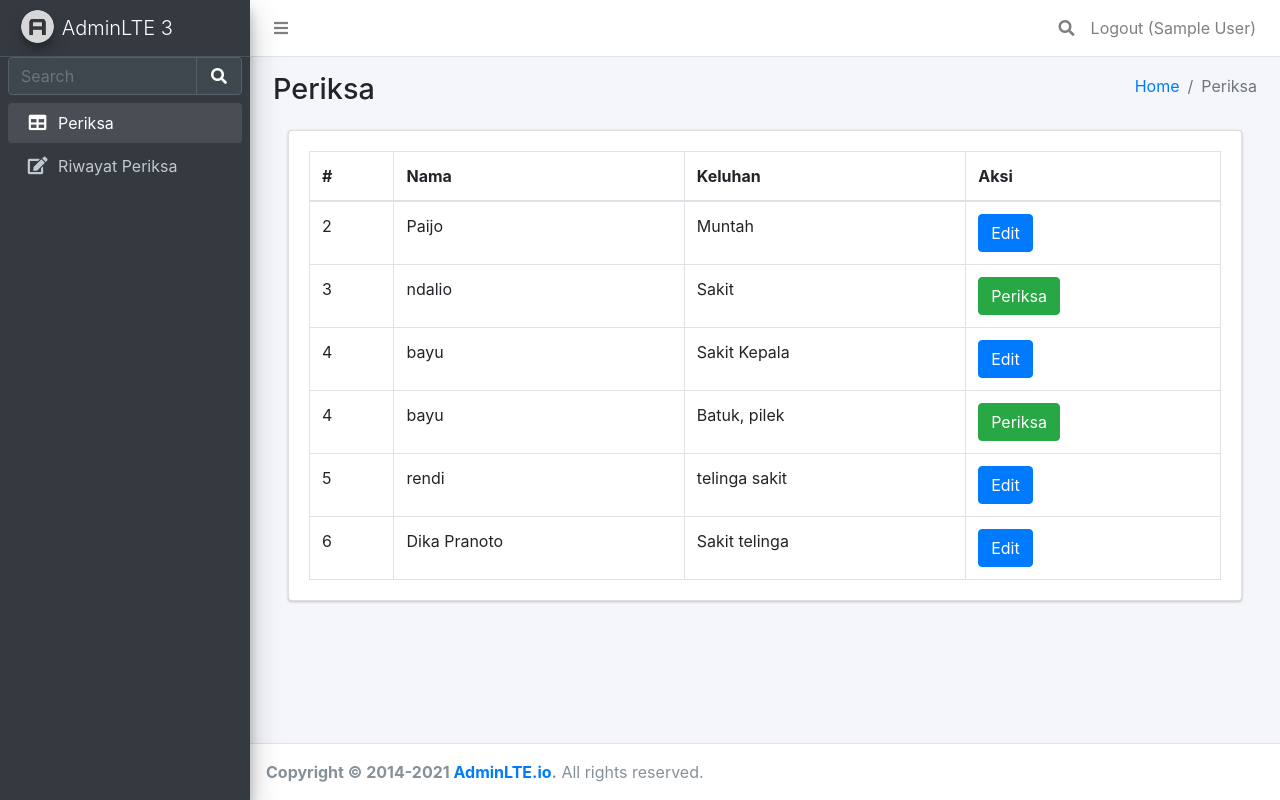
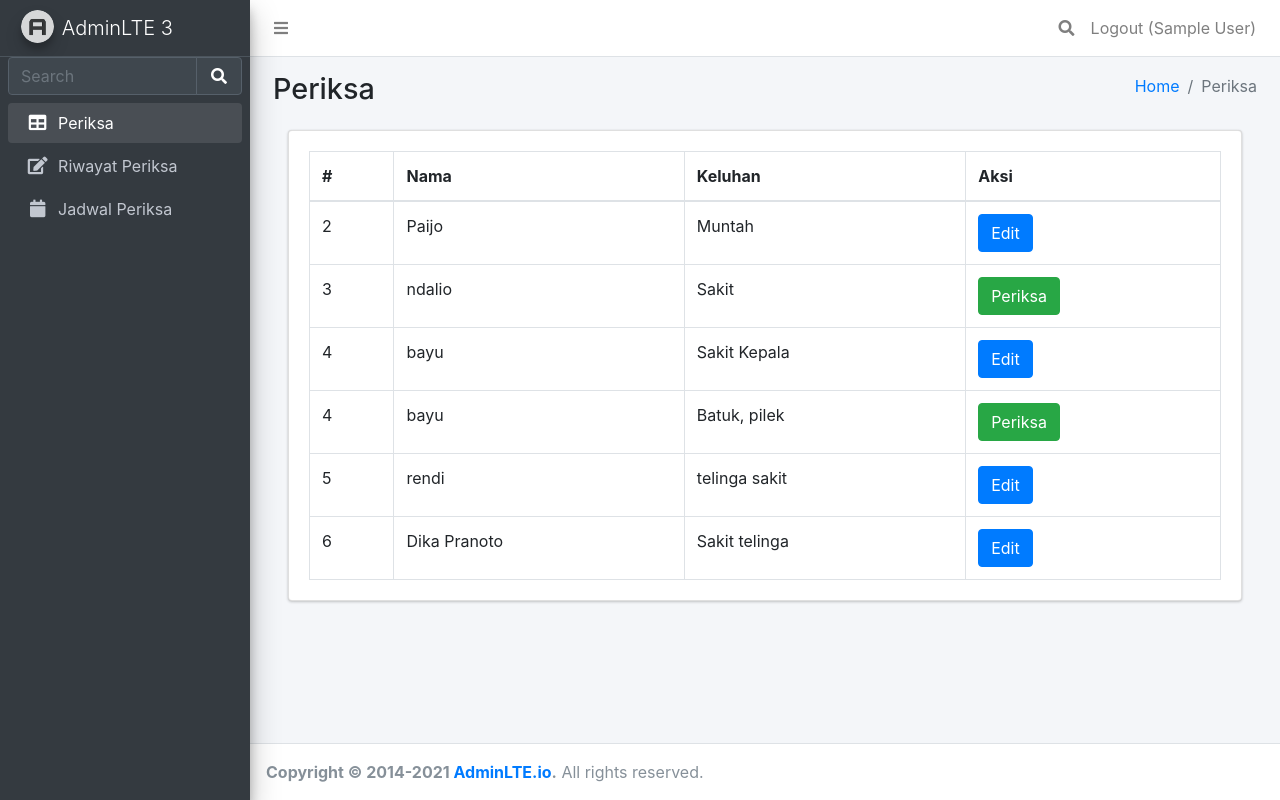
Before and after one commit to SiddiqBayu23/poli_BK_3, a PHP site: page /menuperiksaDokter.php in a window 1280 px wide. Run offline with PHP 8.4, Linux system fonts and the light colour scheme; the visitor is signed in with stand-in values (Sample User, id 1); data comes from the database, SQL or seed files in the repository; some libraries are stand-ins or nearby versions.

Commit message:
edit di bagian menuperiksaDokter.php

```diff
--- a/menuperiksaDokter.php
+++ b/menuperiksaDokter.php
@@ -127,6 +127,14 @@ if (!isset($_SESSION['nama'])) {
                                 </p>
                             </a>
                         </li>
+                        <li class="nav-item">
+                            <a href="menujadwalperiksa.php" class="nav-link">
+                                <i class="nav-icon fas fa-calendar"></i>
+                                <p>
+                                    Jadwal Periksa
+                                </p>
+                            </a>
+                        </li>
                     </ul>
                 </nav>
                 <!-- /.sidebar-menu -->
```
